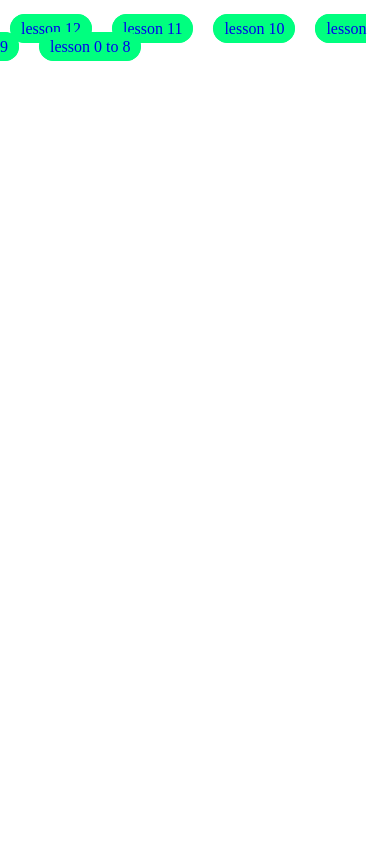
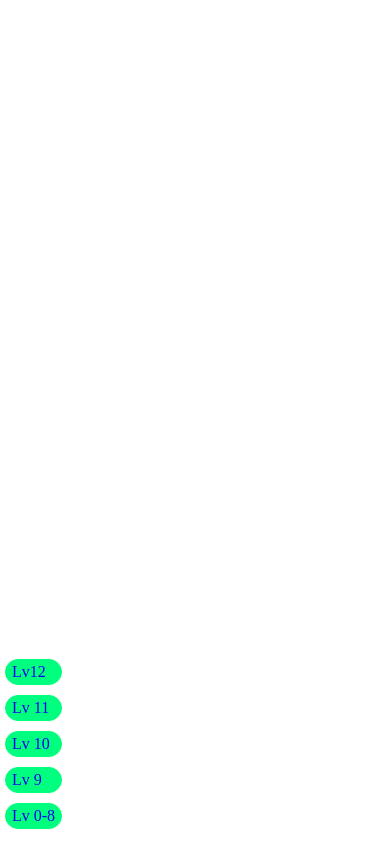
Before and after one commit to nutphi/threejs-study, an Angular app: page / in a window 390 px wide. Built offline with nearby package versions, Linux system fonts and the light colour scheme; what lil-gui would draw is missing.

Commit message:
restyle buttons

```diff
--- a/src/app/app.component.html
+++ b/src/app/app.component.html
@@ -1,9 +1,9 @@
 
 <div class="center">
-  <a routerLink="lesson12" routerLinkActive="active">lesson 12</a>
-  <a routerLink="lesson11" routerLinkActive="active">lesson 11</a>
-  <a routerLink="lesson10" routerLinkActive="active">lesson 10</a>
-  <a routerLink="lesson9" routerLinkActive="active">lesson 9</a>
-  <a routerLink="lesson0to8" routerLinkActive="active">lesson 0 to 8</a>
+  <a routerLink="lesson12" routerLinkActive="active">Lv12</a>
+  <a routerLink="lesson11" routerLinkActive="active">Lv 11</a>
+  <a routerLink="lesson10" routerLinkActive="active">Lv 10</a>
+  <a routerLink="lesson9" routerLinkActive="active">Lv 9</a>
+  <a routerLink="lesson0to8" routerLinkActive="active">Lv 0-8</a>
 </div>
 <router-outlet></router-outlet>
--- a/src/app/app.component.scss
+++ b/src/app/app.component.scss
@@ -2,11 +2,19 @@
     position: absolute;
     top: 20px;
     left: 0px;
+    @media only screen and (max-width: 600px) {
+        display: flex;
+        flex-flow: column;
+        position: absolute;
+        top: inherit;
+        bottom: 10px;
+        left: 0px;
+    }
 }
 a {
     text-decoration: none;
-    margin: 10px;
-    padding: 5px 10px;
+    margin: 5px;
+    padding: 3px 6px;
     background-color: springgreen;
     border: 1px solid springgreen;
     border-radius: 15px;
```
